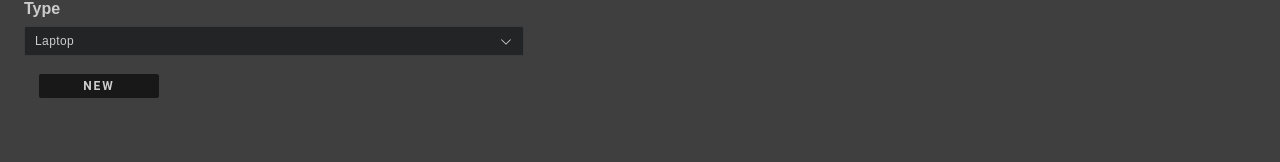
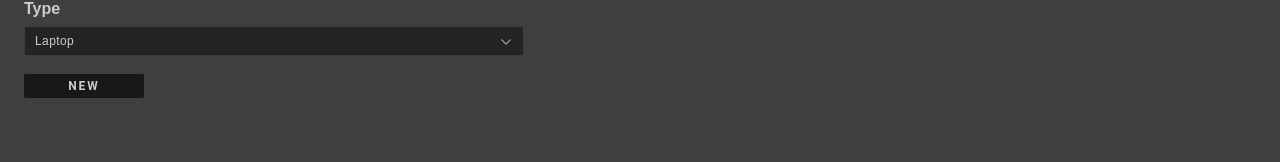
Before and after one commit to Cybaverse/dev-lab-main, a React (Vite) app in the folder web/: page /new in a window 1280 px wide. Shown: the part 119-281 px from the top of the page. Built offline with nearby package versions, Linux system fonts and the light colour scheme.

Commit message:
Remove padding from submitButton

```diff
--- a/web/src/style.css
+++ b/web/src/style.css
@@ -1921,7 +1921,7 @@ div.dataTables_wrapper div.dataTables_processing {
 }
 
 .submitButton {
-    padding-left: 15px;
+
 }
 
 .linkDropdown {
```
